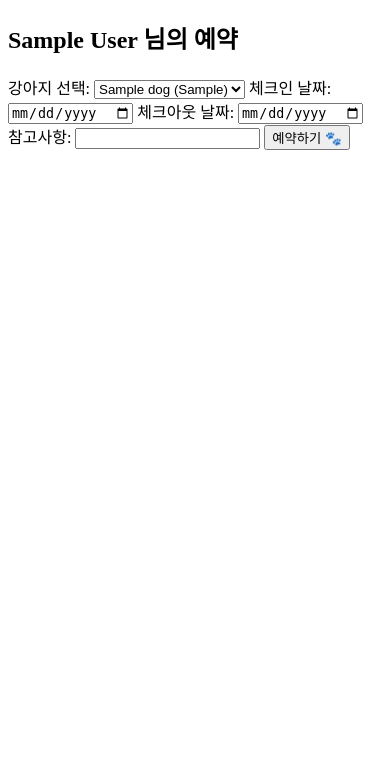
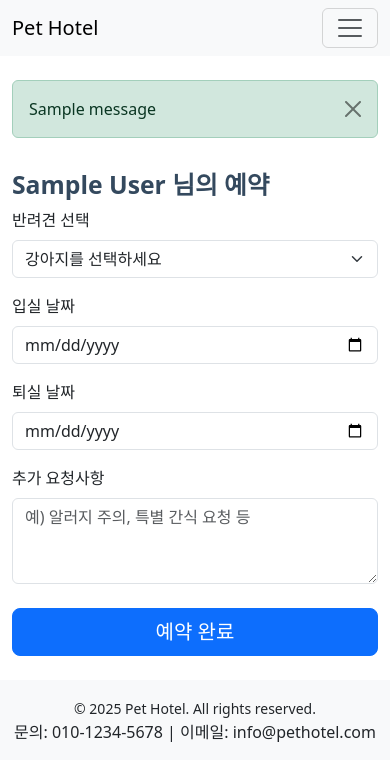
Before and after one commit to anchor0301/ding_RPA_python, a Django app: page /hotel/agreement/00000000-0000-0000-0000-000000000001/reservation/ in a window 390 px wide. Shown: the top 781 px of the page. Run offline with Django 4.2, Linux system fonts and the light colour scheme; tables that the repository leaves empty hold one stand-in row (values such as "Sample post"); one stand-in notice (Sample message) is shown.

```diff
--- a/pet_hotel/hotel/models.py
+++ b/pet_hotel/hotel/models.py
@@ -15,7 +15,17 @@ class Customer(models.Model):
 
     token = models.UUIDField(default=uuid.uuid4, unique=True, null=True, editable=False)  # 1회용 링크용
     agreement_signed = models.BooleanField(default=False)
+    reservation_signature = models.ImageField(
+        upload_to='documents/reservation/',
+        blank=True, null=True,
+        help_text="예약 페이지 서명 이미지 (PNG)"
+    )
 
+    grooming_signature = models.ImageField(
+        upload_to='documents/grooming/',
+        blank=True, null=True,
+        help_text="미용 페이지 서명 이미지 (PNG)"
+    )
     created_at = models.DateTimeField(auto_now_add=True)
 
     def __str__(self):
--- /dev/null
+++ b/pet_hotel/hotel/static/reservation/css/public_base.css
@@ -0,0 +1,22 @@
+
+
+/* 전체 컨테이너 최대 너비 제한 */
+.container {
+  max-width: 600px;
+}
+
+/* 헤딩 아래 여백 */
+h2 {
+  font-weight: 600;
+  color: #34495e;
+}
+
+/* 버튼 호버 시 살짝 명암 조정 */
+.btn-primary:hover {
+  filter: brightness(1.05);
+}
+
+/* date input 커서 포인터 */
+input[type="date"] {
+  cursor: pointer;
+}
--- a/pet_hotel/hotel/static/agreement/css/agreement.css
+++ b/pet_hotel/hotel/static/reservation/css/signature.css
@@ -10,6 +10,6 @@
 }
 
 canvas {
-    width: 70% !important;
+    width: 100% !important;
     height: auto !important;
 }
--- /dev/null
+++ b/pet_hotel/hotel/static/reservation/js/public_base.js
@@ -0,0 +1,16 @@
+
+
+// Bootstrap 커스텀 폼 검증 활성화
+(() => {
+  'use strict';
+  const forms = document.querySelectorAll('.needs-validation');
+  Array.from(forms).forEach(form => {
+    form.addEventListener('submit', event => {
+      if (!form.checkValidity()) {
+        event.preventDefault();
+        event.stopPropagation();
+      }
+      form.classList.add('was-validated');
+    }, false);
+  });
+})();
--- a/pet_hotel/hotel/templates/customer/agreement_write.html
+++ b/pet_hotel/hotel/templates/customer/agreement_write.html
@@ -2,7 +2,7 @@
 {% load static %}
 
 {% block extra_css %}
-    <link rel="stylesheet" href="{% static 'agreement/css/agreement.css' %}">
+    <link rel="stylesheet" href="{% static 'reservation/css/signature.css' %}">
 {% endblock %}
 
 
@@ -20,7 +20,7 @@
         <h3 class="mt-4">✍️ 서명해주세요</h3>
         <canvas id="signature-pad" width="200" height="150" style="border: 1px solid #ccc;"></canvas>
 
-        <form method="POST" action="{% url 'customer:reservation_form' customer.token %}">
+        <form method="POST"  action="{% url 'customer:agreement_submit' %}?token={{ customer.token }}">
             {% csrf_token %}
             <input type="hidden" name="signature" id="signature-field">
             <button type="submit" class="submit-btn">서명 완료하고 예약하러 가기</button>
@@ -30,6 +30,6 @@
 {% block extra_js %}
 <script src="https://cdn.jsdelivr.net/npm/signature_pad@4.0.0/dist/signature_pad.umd.min.js"></script>
 {% endblock  %}
-    <script src="{% static 'agreement/js/agreement.js' %}"></script>
+    <script src="{% static 'reservation/js/signature.js' %}"></script>
 
 {% endblock %}
--- a/pet_hotel/hotel/templates/customer/expired.html
+++ b/pet_hotel/hotel/templates/customer/expired.html
@@ -1,5 +1,6 @@
 {% extends "public_base.html" %}
 
+{% load static %}
 {% block content %}
 <div class="expired-container">
   <h2>🔒 링크가 만료되었거나 유효하지 않습니다</h2>
--- a/pet_hotel/hotel/templates/customer/register_customer.html
+++ b/pet_hotel/hotel/templates/customer/register_customer.html
@@ -1,4 +1,5 @@
 {% extends "public_base.html" %}
+{% load static %}
 {% block content %}
 <div class="container mt-5">
   <h2>고객 정보 입력</h2>
--- a/pet_hotel/hotel/templates/customer/register_dog.html
+++ b/pet_hotel/hotel/templates/customer/register_dog.html
@@ -1,4 +1,6 @@
 {% extends "public_base.html" %}
+{% load static %}
+
 {% block content %}
 <div class="container mt-5">
   <h2>🐾 {{ customer.name }} 님의 강아지를 등록해주세요</h2>
--- a/pet_hotel/hotel/templates/customer/reservation_form.html
+++ b/pet_hotel/hotel/templates/customer/reservation_form.html
@@ -1,28 +1,74 @@
 {% extends "public_base.html" %}
+{% load static %}
 
 {% block content %}
 <h2>{{ customer.name }} 님의 예약</h2>
 
-<form method="post" action="{% url 'customer:reservation_submit' customer.token %}">
+<form method="post" action="{% url 'customer:reservation_submit' customer.token %}" novalidate
+    class="needs-validation"
+    id="reservationForm">
   {% csrf_token %}
+<!-- 반려견 선택 -->
+    <div class="mb-3">
+      <label for="dogSelect" class="form-label">반려견 선택</label>
+      <select class="form-select" id="dogSelect" name="dog_id" required>
+        <option value="">강아지를 선택하세요</option>
+        {% for dog in dogs %}
+          <option value="{{ dog.id }}">{{ dog.name }} ({{ dog.breed }})</option>
+        {% endfor %}
+      </select>
+      <div class="invalid-feedback">
+        반려견을 선택해주세요.
+      </div>
+    </div>
 
-  <label for="dog">강아지 선택:</label>
-  <select name="dog_id" id="dog">
-    {% for dog in dogs %}
-      <option value="{{ dog.id }}">{{ dog.name }} ({{ dog.breed }})</option>
-    {% endfor %}
-  </select>
+    <!-- 입실/퇴실 날짜 -->
+    <div class="row g-3 mb-3">
+      <div class="col-md-6">
+        <label for="checkIn" class="form-label">입실 날짜</label>
+        <input
+          type="date"
+          class="form-control"
+          id="checkIn"
+          name="check_in"
+          required
+        >
+        <div class="invalid-feedback">
+          입실 날짜를 입력해주세요.
+        </div>
+      </div>
+      <div class="col-md-6">
+        <label for="checkOut" class="form-label">퇴실 날짜</label>
+        <input
+          type="date"
+          class="form-control"
+          id="checkOut"
+          name="check_out"
+          required
+        >
+        <div class="invalid-feedback">
+          퇴실 날짜를 입력해주세요.
+        </div>
+      </div>
+    </div>
 
-  <label>체크인 날짜:</label>
-  <input type="date" name="check_in">
+    <!-- 요청사항 -->
+    <div class="mb-4">
+      <label for="notes" class="form-label">추가 요청사항</label>
+      <textarea
+        class="form-control"
+        id="notes"
+        name="notes"
+        rows="3"
+        placeholder="예) 알러지 주의, 특별 간식 요청 등"
+      ></textarea>
+    </div>
 
-  <label>체크아웃 날짜:</label>
-  <input type="date" name="check_out">
-
-  <label>참고사항:</label>
-  <input type="text" name="notes">
-
-  <button type="submit">예약하기 🐾</button>
-</form>
-
+    <div class="d-grid">
+      <button type="submit" class="btn btn-primary btn-lg">
+        예약 완료
+      </button>
+    </div>
+  </form>
+</div>
 {% endblock %}
--- a/pet_hotel/hotel/templates/customer/reservation_submit.html
+++ b/pet_hotel/hotel/templates/customer/reservation_submit.html
@@ -1,4 +1,5 @@
 {% extends "public_base.html" %}
+{% load static %}
 
 {% block content %}
 
--- a/pet_hotel/hotel/templates/public_base.html
+++ b/pet_hotel/hotel/templates/public_base.html
@@ -1,18 +1,77 @@
 {% load static %}
-
 <!DOCTYPE html>
 <html lang="ko">
 <head>
-    <meta charset="UTF-8">
-    <title>{% block title %}딩굴댕굴 예약{% endblock %}</title>
-    <link rel="stylesheet" href="{% static 'hotel/css/dashboard.css' %}">
+  <meta charset="UTF-8">
+  <meta name="viewport" content="width=device-width, initial-scale=1">
+  <title>{% block title %}Pet Hotel{% endblock %}</title>
+
+  <!-- Bootstrap CSS -->
+  <link
+    href="https://cdn.jsdelivr.net/npm/bootstrap@5.3.0/dist/css/bootstrap.min.css"
+    rel="stylesheet"
+    integrity="sha384-..."
+    crossorigin="anonymous"
+  >
+
+  <!-- Custom CSS -->
+  <link href="{% static 'reservation/css/public_base.css' %}" rel="stylesheet">
 </head>
 <body>
-    <main class="container">
-        {% block content %}{% endblock %}
-    </main>
+  <!-- 네비게이션 바: 홈, 예약, 등록 흐름, 문의 등 링크 추가 -->
+  <nav class="navbar navbar-expand-lg navbar-light bg-light">
+    <div class="container-fluid">
+      <a class="navbar-brand" href="/">Pet Hotel</a>
+      <button class="navbar-toggler" type="button" data-bs-toggle="collapse" data-bs-target="#navbarNav" aria-controls="navbarNav" aria-expanded="false" aria-label="Toggle navigation">
+        <span class="navbar-toggler-icon"></span>
+      </button>
+      <div class="collapse navbar-collapse" id="navbarNav">
+        <ul class="navbar-nav ms-auto">
+          <li class="nav-item"><a class="nav-link" href="/contact/">문의하기</a></li>
+        </ul>
+      </div>
+    </div>
+  </nav>
 
-    {% block extra_js %}{% endblock %}
+  <div class="container my-4">
+    <!-- Flash messages -->
+    {% if messages %}
+      <div class="alert-container">
+        {% for message in messages %}
+          <div class="alert alert-{{ message.tags }} alert-dismissible fade show" role="alert">
+            {{ message }}
+            <button type="button" class="btn-close" data-bs-dismiss="alert" aria-label="Close"></button>
+          </div>
+        {% endfor %}
+      </div>
+    {% endif %}
 
+    <!-- Breadcrumb or Stepper -->
+    <nav aria-label="breadcrumb">
+      <ol class="breadcrumb">
+        {% block breadcrumb %}{% endblock %}
+      </ol>
+    </nav>
+
+    <!-- Main Content -->
+    {% block content %}{% endblock %}
+  </div>
+
+  <footer class="bg-light text-center py-3 mt-auto">
+    <div class="container">
+      <small>© 2025 Pet Hotel. All rights reserved.</small>
+      <div>문의: 010-1234-5678 | 이메일: info@pethotel.com</div>
+    </div>
+  </footer>
+
+  <!-- Bootstrap JS Bundle -->
+  <script
+    src="https://cdn.jsdelivr.net/npm/bootstrap@5.3.0/dist/js/bootstrap.bundle.min.js"
+    integrity="sha384-..."
+    crossorigin="anonymous"
+  ></script>
+
+  <!-- Custom JS -->
+  <script src="{% static 'reservation/js/public_base.js' %}"></script>
 </body>
 </html>
--- a/pet_hotel/hotel/views/reservation_views.py
+++ b/pet_hotel/hotel/views/reservation_views.py
@@ -19,6 +19,9 @@ from django.utils.html import format_html
 from django.contrib import admin
 from django.utils.timezone import make_aware
 from datetime import datetime
+
+import base64
+from django.core.files.base import ContentFile
 
 
 def flow_view(request, token):
@@ -167,6 +170,57 @@ def agreement_write(request, token):
     return render(request, 'customer/agreement_write.html', {'customer': customer})
 
 
+@csrf_exempt
+def agreement_submit(request):
+    """
+    POST된 Base64 서명 이미지를 디코딩해 저장하고,
+    agreement_signed=True로 표시한 뒤 예약 폼으로 이동
+    """
+    token = request.GET.get('token')
+    if request.method == 'POST':
+        customer = get_object_or_404(Customer, token=token)
+        raw = request.POST.get('signature')
+        header, imgstr = raw.split(';base64,')
+        ext = header.split('/')[-1]  # e.g. 'png'
+        data = base64.b64decode(imgstr)
+
+        # 파일명: 날짜_성함_전화번호_signature.ext
+        today = timezone.localtime().strftime('%Y%m%d')
+        safe_name = customer.name.replace(' ', '')
+        phone = customer.phone
+        filename = f"{today}_{safe_name}_{phone}_signature.{ext}"
+
+        customer.reservation_signature.save(filename, ContentFile(data), save=False)
+
+        customer.agreement_signed = True
+        customer.save()
+        return redirect('customer:reservation_form', token=token)
+    return redirect('customer:agreement', token=token)
+
+
+@csrf_exempt
+def grooming_agreement_submit(request):
+    token = request.GET.get('token')
+    customer = get_object_or_404(Customer, token=token)
+    if request.method == 'POST':
+        raw = request.POST.get('signature')
+        header, imgstr = raw.split(';base64,')
+        ext = header.split('/')[-1]
+        data = base64.b64decode(imgstr)
+
+        # 파일명 생성: YYYYMMDD_이름_전화_그루밍.png
+        today = timezone.localtime().strftime('%Y%m%d')
+        safe_name = customer.name.replace(' ', '')
+        phone = customer.phone
+        filename = f"{today}_{safe_name}_{phone}_grooming.{ext}"
+
+        customer.grooming_signature.save(filename, ContentFile(data), save=False)
+        customer.save()
+        # 저장 후 이동할 URL로 리다이렉트
+        return redirect('customer:grooming_done')
+    return redirect('customer:grooming_agreement')
+
+
 def reservation_form(request, token):
     """
     GET 요청 시 고객(token) 정보로 강아지 목록을 가져와
--- a/pet_hotel/pet_hotel/settings.py
+++ b/pet_hotel/pet_hotel/settings.py
@@ -131,3 +131,6 @@ DEFAULT_AUTO_FIELD = "django.db.models.BigAutoField"
 
 LOGIN_URL = '/account/login/'
 LOGIN_REDIRECT_URL = '/hotel/dashboard/'
+
+MEDIA_URL = '/media/'
+MEDIA_ROOT = BASE_DIR / 'media'
```
Also changed, not shown: pet_hotel/hotel/urls/customer_urls.py (+10 -0 lines), pet_hotel/hotel/views/admin_views.py (+16 -9 lines), pet_hotel/hotel/static/reservation/js/signature.js (renamed from pet_hotel/hotel/static/agreement/js/agreement.js).
